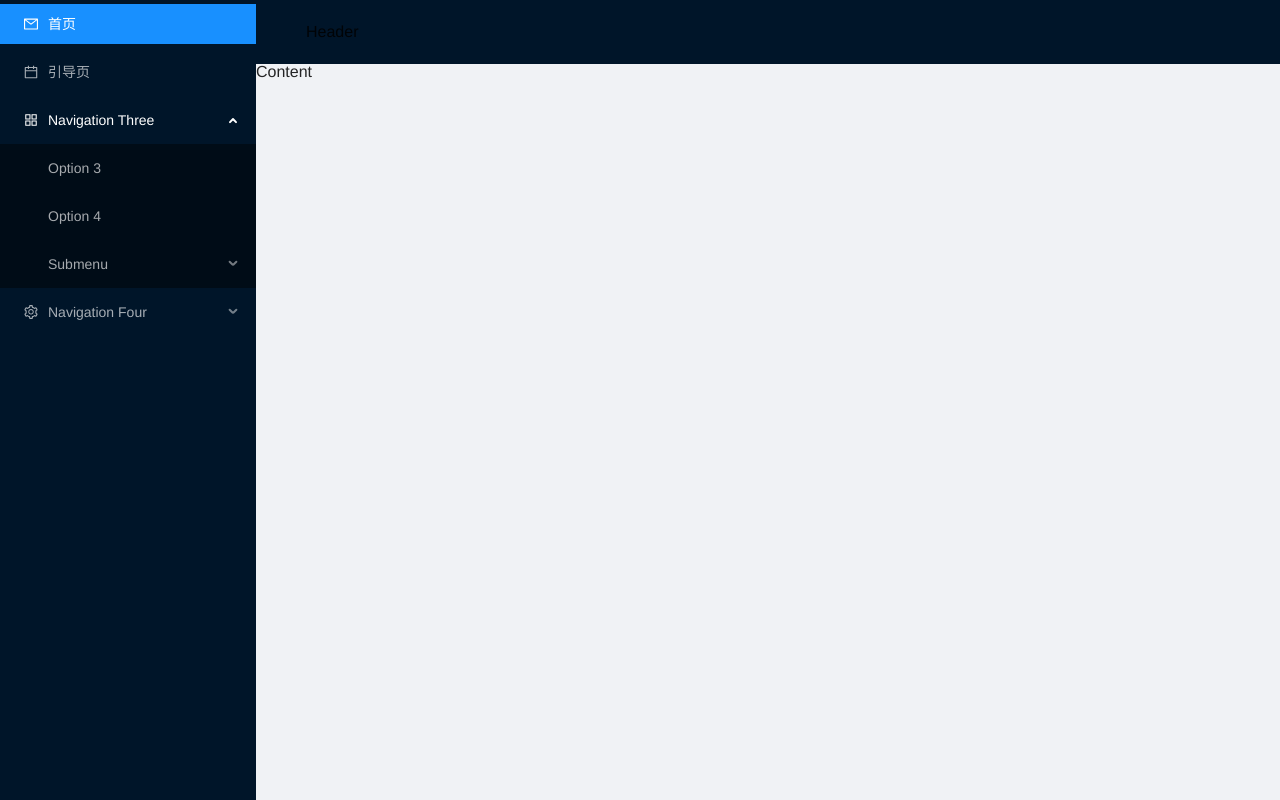
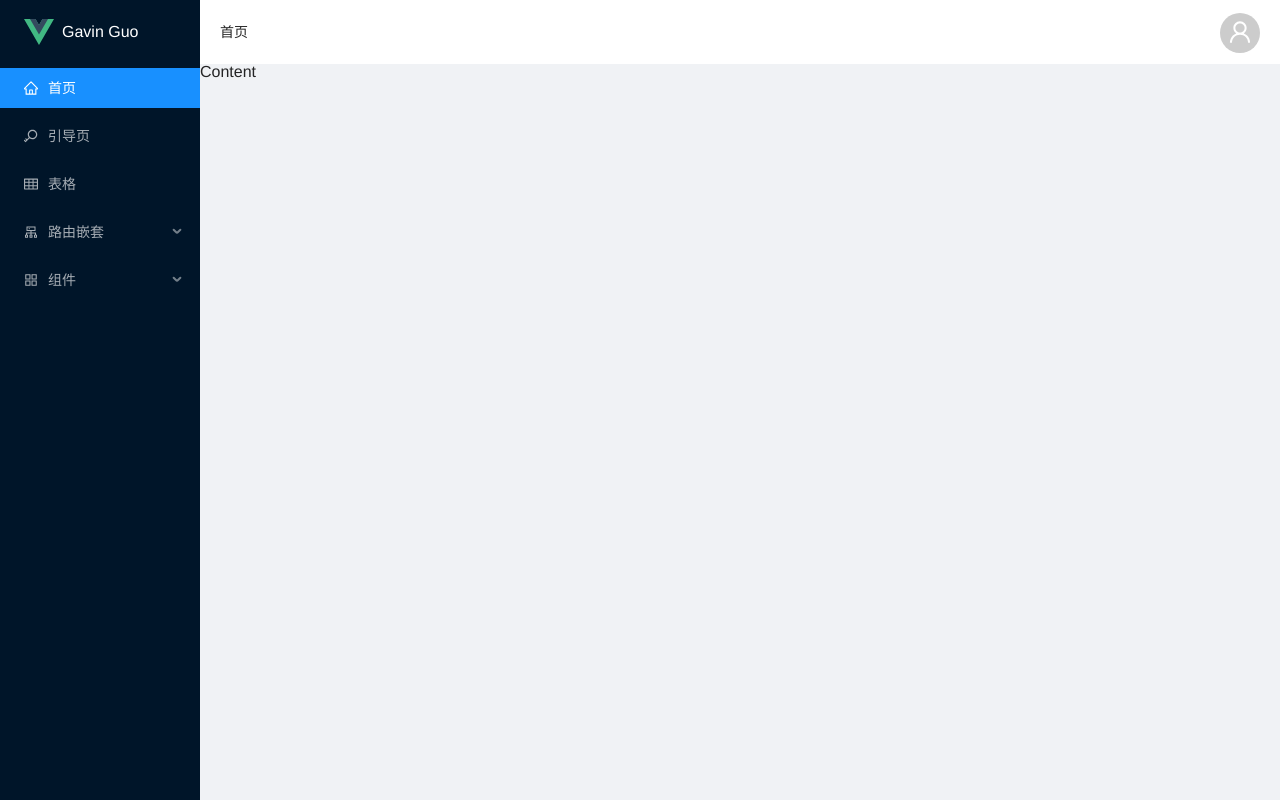
Before and after one commit to oxgos/vue-admin-template, a Vue app: page /dashboard in a window 1280 px wide. Built offline with nearby package versions, Linux system fonts and the light colour scheme.

Commit message:
feat: 添加pinia,menus&header组件

```diff
--- a/package.json
+++ b/package.json
@@ -14,6 +14,7 @@
     "@ant-design/icons-vue": "^6.1.0",
     "ant-design-vue": "3.3.0-beta.4",
     "echarts": "^5.4.1",
+    "pinia": "^2.0.28",
     "vue": "^3.2.45",
     "vue-router": "^4.1.6"
   },
--- a/src/assets/main.less
+++ b/src/assets/main.less
@@ -1,4 +1,5 @@
 #app {
   width: 100%;
   height: 100%;
+  overflow: hidden;
 }
--- a/src/components/Menus/index.vue
+++ /dev/null
@@ -1,75 +0,0 @@
-<template>
-  <div>
-    <a-menu
-      style="width: 256px"
-      v-model:openKeys="openKeys"
-      v-model:selectedKeys="selectedKeys"
-      mode="inline"
-      :theme="theme || 'dark'"
-    >
-      <a-menu-item key="1">
-        <template #icon>
-          <MailOutlined />
-        </template>
-        首页
-      </a-menu-item>
-      <a-menu-item key="2">
-        <template #icon>
-          <CalendarOutlined />
-        </template>
-        引导页
-      </a-menu-item>
-      <a-sub-menu key="sub1">
-        <template #icon>
-          <AppstoreOutlined />
-        </template>
-        <template #title>Navigation Three</template>
-        <a-menu-item key="3">Option 3</a-menu-item>
-        <a-menu-item key="4">Option 4</a-menu-item>
-        <a-sub-menu key="sub1-2" title="Submenu">
-          <a-menu-item key="5">Option 5</a-menu-item>
-          <a-menu-item key="6">Option 6</a-menu-item>
-        </a-sub-menu>
-      </a-sub-menu>
-      <a-sub-menu key="sub2">
-        <template #icon>
-          <SettingOutlined />
-        </template>
-        <template #title>Navigation Four</template>
-        <a-menu-item key="7">Option 7</a-menu-item>
-        <a-menu-item key="8">Option 8</a-menu-item>
-        <a-menu-item key="9">Option 9</a-menu-item>
-        <a-menu-item key="10">Option 10</a-menu-item>
-      </a-sub-menu>
-    </a-menu>
-  </div>
-</template>
-<script lang="ts">
-import { defineComponent, reactive, toRefs } from "vue";
-import {
-  MailOutlined,
-  CalendarOutlined,
-  AppstoreOutlined,
-  SettingOutlined,
-} from "@ant-design/icons-vue";
-export default defineComponent({
-  props: ["theme"],
-  setup(props) {
-    const state = reactive({
-      selectedKeys: ["1"],
-      openKeys: ["sub1"],
-    });
-
-    return {
-      ...toRefs(props),
-      ...toRefs(state),
-    };
-  },
-  components: {
-    MailOutlined,
-    CalendarOutlined,
-    AppstoreOutlined,
-    SettingOutlined,
-  },
-});
-</script>
--- a/src/main.ts
+++ b/src/main.ts
@@ -1,4 +1,5 @@
 import { createApp } from "vue";
+import { createPinia } from "pinia";
 import App from "./App.vue";
 import router from "./router";
 import Antd from "ant-design-vue";
@@ -7,8 +8,8 @@ import "ant-design-vue/dist/antd.css";
 import "./assets/main.less";
 import "./assets/reset.less";
 
+const pinia = createPinia();
+
 const app = createApp(App);
 
-app.use(router);
-
-app.use(Antd).mount("#app");
+app.use(router).use(pinia).use(Antd).mount("#app");
--- /dev/null
+++ b/src/pages/Dashboard/components/Header/index.vue
@@ -0,0 +1,61 @@
+<template>
+  <div class="header">
+    <div class="header-left">
+      <a-breadcrumb>
+        <a-breadcrumb-item
+          v-for="path in menusStore.menusKeyPath"
+          :key="path"
+          >{{ path }}</a-breadcrumb-item
+        >
+      </a-breadcrumb>
+    </div>
+    <div class="header-right">
+      <a-popover placement="bottomRight" trigger="click">
+        <template #content>
+          <p>注销</p>
+        </template>
+        <a-avatar size="large">
+          <template #icon><UserOutlined /></template>
+        </a-avatar>
+      </a-popover>
+    </div>
+  </div>
+</template>
+
+<script lang="ts">
+import { defineComponent, reactive, ref, toRaw } from "vue";
+import { UserOutlined } from "@ant-design/icons-vue";
+import { useMenusStore } from "@/store/menus";
+
+export default defineComponent({
+  setup() {
+    const formState = reactive({
+      account: null,
+      password: "",
+    });
+
+    const menusStore = useMenusStore();
+
+    return {
+      formState,
+      menusStore,
+    };
+  },
+  components: {
+    UserOutlined,
+  },
+});
+</script>
+
+<style lang="less">
+.header {
+  display: flex;
+  justify-content: space-between;
+  align-items: center;
+  height: 100%;
+  width: 100%;
+  .header-right {
+    cursor: pointer;
+  }
+}
+</style>
--- /dev/null
+++ b/src/pages/Dashboard/components/Menus/index.vue
@@ -0,0 +1,121 @@
+<template>
+  <div>
+    <div class="menu-header">
+      <img alt="Vue logo" class="logo" src="@/assets/logo.svg" />
+      Gavin Guo
+    </div>
+    <a-menu
+      style="width: 200px"
+      v-model:openKeys="openKeys"
+      v-model:selectedKeys="selectedKeys"
+      mode="inline"
+      :theme="theme || 'dark'"
+      @click="handleClickMenu"
+    >
+      <a-menu-item key="首页">
+        <template #icon>
+          <HomeOutlined />
+        </template>
+        首页
+      </a-menu-item>
+      <a-menu-item key="引导页">
+        <template #icon>
+          <KeyOutlined />
+        </template>
+        引导页
+      </a-menu-item>
+      <a-menu-item key="表格">
+        <template #icon>
+          <TableOutlined />
+        </template>
+        表格
+      </a-menu-item>
+      <a-sub-menu key="路由嵌套">
+        <template #icon>
+          <ClusterOutlined />
+        </template>
+        <template #title>路由嵌套</template>
+        <a-sub-menu key="菜单1" title="菜单1">
+          <a-menu-item key="菜单1-1">菜单1-1</a-menu-item>
+          <a-sub-menu key="菜单1-2" title="菜单1-2">
+            <a-menu-item key="菜单1-2-1">菜单1-2-1</a-menu-item>
+          </a-sub-menu>
+        </a-sub-menu>
+      </a-sub-menu>
+      <a-sub-menu key="组件">
+        <template #icon>
+          <AppstoreOutlined />
+        </template>
+        <template #title>组件</template>
+        <a-menu-item key="拖拽列表">拖拽列表</a-menu-item>
+      </a-sub-menu>
+    </a-menu>
+  </div>
+</template>
+<script lang="ts">
+import { defineComponent, reactive, toRefs, toRaw } from "vue";
+import { useMenusStore } from "@/store/menus";
+import {
+  MailOutlined,
+  CalendarOutlined,
+  AppstoreOutlined,
+  SettingOutlined,
+  HomeOutlined,
+  KeyOutlined,
+  ClusterOutlined,
+  TableOutlined,
+} from "@ant-design/icons-vue";
+
+interface MenusProps {
+  theme?: string;
+  selectedKeys?: string[];
+  openKeys?: string[];
+}
+
+export default defineComponent({
+  props: ["theme", "selectedKeys", "openKeys"],
+  setup(props: MenusProps) {
+    const state = reactive({
+      selectedKeys: props.selectedKeys || ["首页"],
+      openKeys: props.openKeys || [],
+    });
+    const menusStore = useMenusStore();
+
+    const handleClickMenu = ({ keyPath }: { keyPath: string[] }) => {
+      menusStore.changeSelectKeys(toRaw(keyPath));
+    };
+
+    return {
+      ...toRefs(props),
+      ...toRefs(state),
+      handleClickMenu,
+    };
+  },
+  components: {
+    MailOutlined,
+    CalendarOutlined,
+    AppstoreOutlined,
+    SettingOutlined,
+    HomeOutlined,
+    KeyOutlined,
+    ClusterOutlined,
+    TableOutlined,
+  },
+});
+</script>
+
+<style lang="less">
+.menu-header {
+  padding-left: 24px;
+  display: flex;
+  justify-content: flex-start;
+  align-items: center;
+  height: 64px;
+  color: #fff;
+  .logo {
+    margin-right: 8px;
+    width: 30px;
+    height: 30px;
+  }
+}
+</style>
--- a/src/pages/Dashboard/index.vue
+++ b/src/pages/Dashboard/index.vue
@@ -1,6 +1,7 @@
 <script lang="ts">
 import { defineComponent, reactive, ref, toRaw } from "vue";
-import Menus from "@/components/Menus/index.vue";
+import Menus from "./components/Menus/index.vue";
+import VHeader from "./components/Header/index.vue";
 export default defineComponent({
   setup() {
     const accountTips = ref([
@@ -28,6 +29,7 @@ export default defineComponent({
   },
   components: {
     Menus,
+    VHeader,
   },
 });
 </script>
@@ -39,7 +41,9 @@ export default defineComponent({
         <Menus />
       </a-layout-sider>
       <a-layout>
-        <a-layout-header>Header</a-layout-header>
+        <a-layout-header>
+          <v-header />
+        </a-layout-header>
         <a-layout-content>Content</a-layout-content>
       </a-layout>
     </a-layout>
@@ -52,12 +56,10 @@ export default defineComponent({
   height: 100%;
   .ant-layout {
     height: 100%;
-  }
-  .ant-layout-sider {
-    flex: none !important;
-    width: unset !important;
-    max-width: unset !important;
-    min-width: unset !important;
+    .ant-layout-header {
+      padding: 0 20px;
+      background-color: #fff;
+    }
   }
 }
 </style>
--- /dev/null
+++ b/src/store/menus.ts
@@ -0,0 +1,15 @@
+import { defineStore } from "pinia";
+
+// 第一个参数是应用程序中 store 的唯一 id
+export const useMenusStore = defineStore("menus", {
+  state: () => {
+    return {
+      menusKeyPath: ["首页"] as string[],
+    };
+  },
+  actions: {
+    changeSelectKeys(keyPath: string[]) {
+      this.menusKeyPath = keyPath;
+    },
+  },
+});
```
Also changed, not shown: src/assets/logo.svg (added), 1 other file (tests, documents, lock files or other folders).
